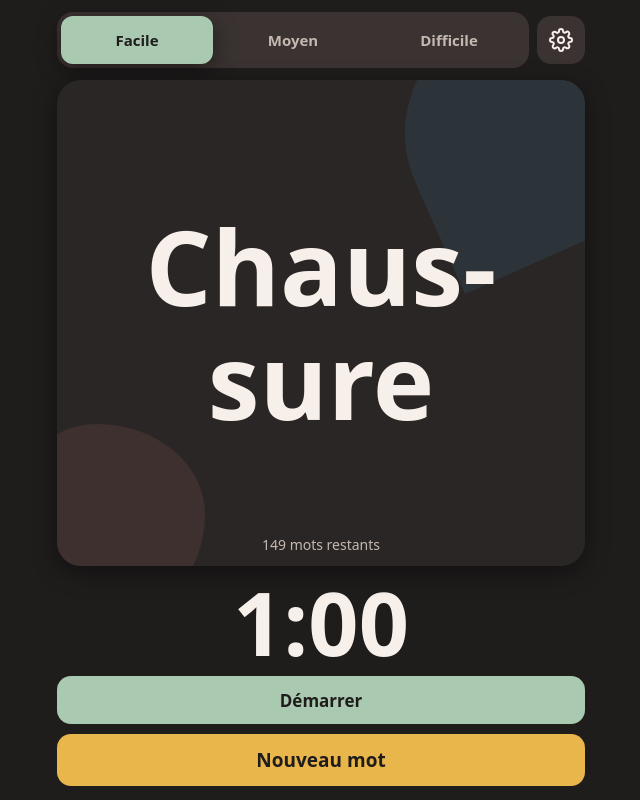
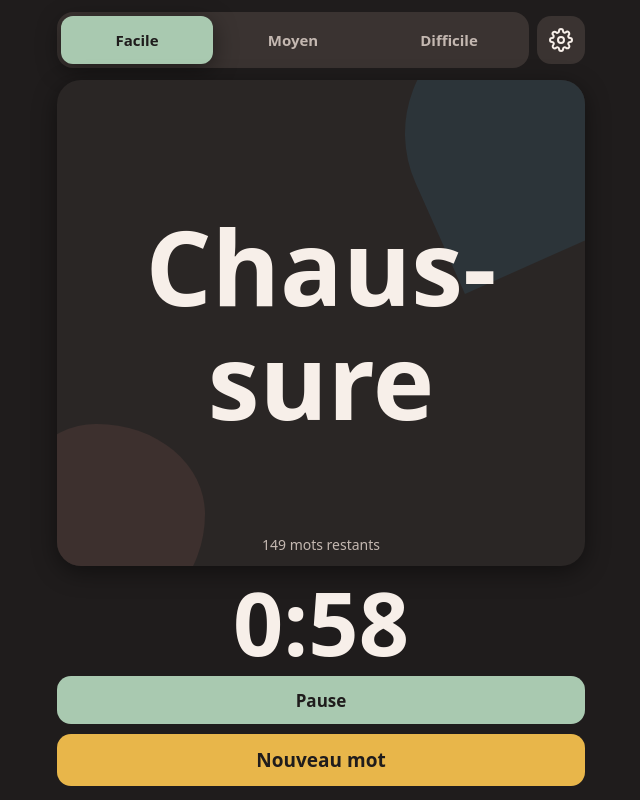
Before and after one commit to nicopat/gribouille, a plain HTML site: page index.html in a window 1280 px wide. Both pictures are taken after a click on the button "Nouveau mot". Shown: the whole page, without its empty margins (319-959 px from the left). Drawn offline with Linux system fonts and the light colour scheme.

Commit message:
Nouveau mot lance le minuteur ; toucher le minuteur le met en pause
Co-Authored-By: Claude Opus 5.5 <noreply@anthropic.com>
Claude-Session: https://claude.ai/code/session_01Gpas36fLYNwtLG7xs6EPFu

```diff
--- a/index.html
+++ b/index.html
@@ -165,6 +165,8 @@
   .timer-row { display: flex; align-items: center; gap: 10px; }
   .timer {
     flex: 1;
+    cursor: pointer;
+    touch-action: manipulation;
     font-size: clamp(56px, 20vw, 88px);
     font-weight: 800;
     font-variant-numeric: tabular-nums;
@@ -472,6 +474,7 @@
     void wordEl.offsetWidth; // relance l'animation
     wordEl.className = "word pop";
     wordEl.textContent = w.charAt(0).toUpperCase() + w.slice(1);
+    start();
     updateRemaining();
   }
   function setLevel(lvl) {
@@ -536,7 +539,9 @@
     remainingMs = duration * 1000;
         renderTimer();
   }
-  startBtn.addEventListener("click", function () { running ? pause() : start(); });
+  function toggleTimer() { running ? pause() : start(); }
+  startBtn.addEventListener("click", toggleTimer);
+  timerEl.addEventListener("click", toggleTimer);
 
   function timeUp() {
     try { if (navigator.vibrate) navigator.vibrate([400, 150, 400, 150, 600]); } catch (e) {}
```
